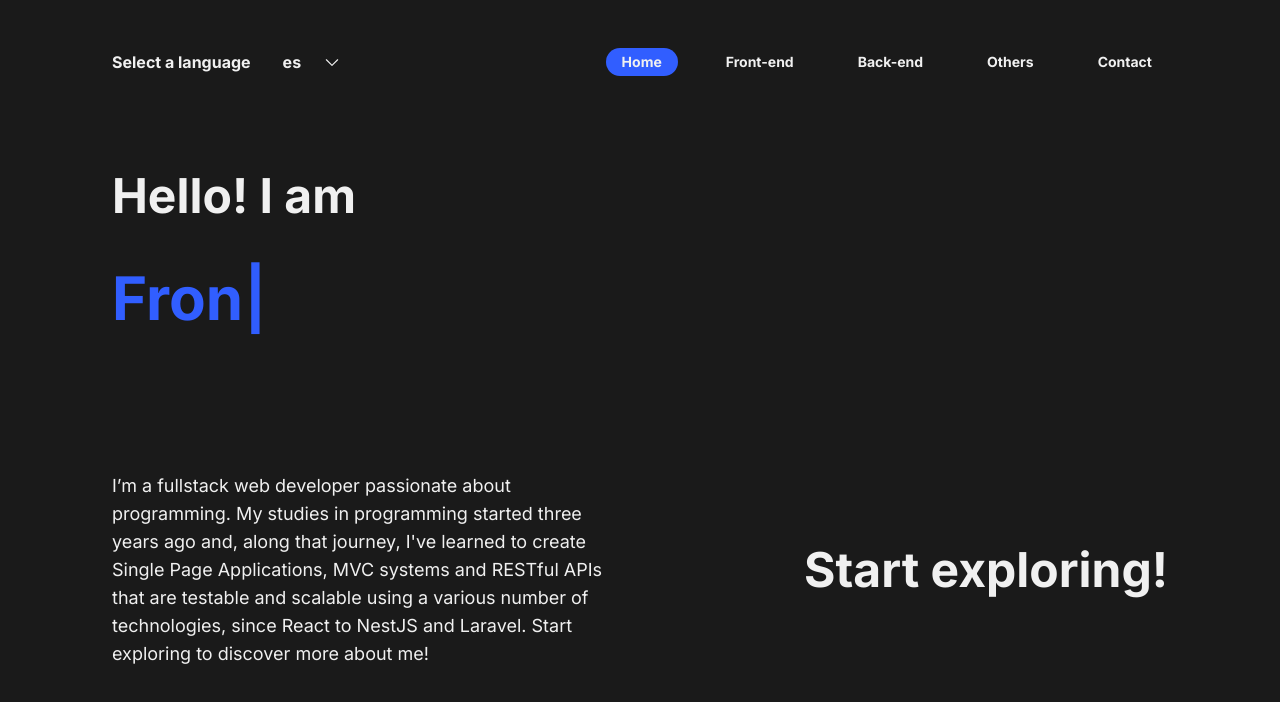
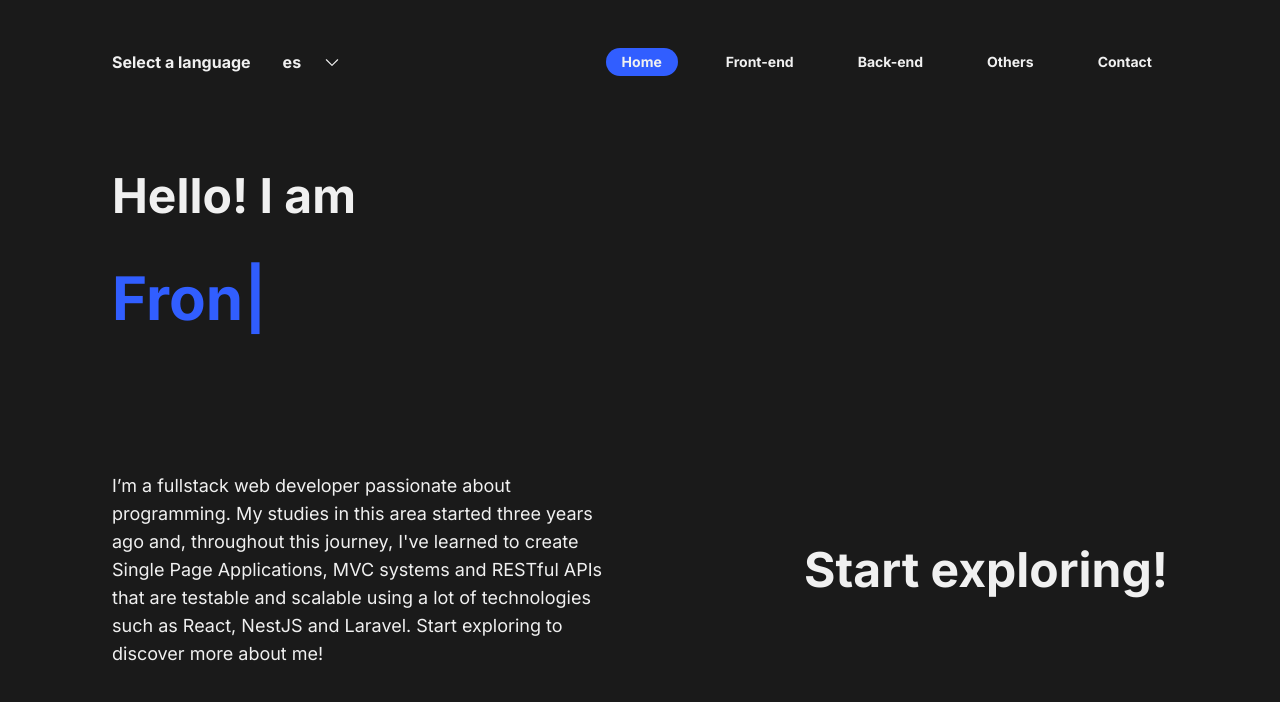
Before and after one commit to tomazcx/portfolio-web, a React (Vite) app: page / in a window 1280 px wide. Shown: the top 702 px of the page. Built offline with nearby package versions, Linux system fonts and the light colour scheme.

Commit message:
refactor: changed home page text

```diff
--- a/src/assets/texts/textsEnglish.ts
+++ b/src/assets/texts/textsEnglish.ts
@@ -16,7 +16,7 @@ export const textsEnglish = {
 		home: {
 			title: 'Hello! I am',
 			subtitles: ['Front-end Developer', 'Back-end Developer', 'Fullstack Developer', 'Tomaz Xavier'],
-			description: "I’m a fullstack web developer passionate about programming. My studies in programming started three years ago and, along that journey, I've learned to create Single Page Applications, MVC systems and RESTful APIs that are testable and scalable using a various number of technologies, since React to NestJS and Laravel. Start exploring to discover more about me!",
+			description: "I’m a fullstack web developer passionate about programming. My studies in this area started three years ago and, throughout this journey, I've learned to create Single Page Applications, MVC systems and RESTful APIs that are testable and scalable using a lot of technologies such as React, NestJS and Laravel. Start exploring to discover more about me!",
 			button: 'Start exploring!'
 		},
 		frontEnd: {
--- a/src/assets/texts/textsPortuguese.ts
+++ b/src/assets/texts/textsPortuguese.ts
@@ -16,7 +16,7 @@ export const textsPortuguese = {
 		home: {
 			title: 'Olá! Eu sou',
 			subtitles: ['Front-end Developer', 'Back-end Developer', 'Fullstack Developer', 'Tomaz Xavier'],
-			description: 'Eu sou um desenvolvedor web fullstack apaixonado por programação. Meus estudos em programação começaram três anos atrás e, ao longo dessa jornada, eu aprendi a criar Single Page Applications, sistemas MVC e APIs RESTful utilizando um variado número de tecnologias, desde React até NestJS e Laravel. Comece a explorar para descobrir mais sobre mim!',
+			description: 'Eu sou um desenvolvedor web fullstack apaixonado por programação. Meus estudos nessa área começaram três anos atrás e, ao longo dessa jornada, eu aprendi a criar Single Page Applications, sistemas MVC e APIs RESTful utilizando várias tecnologias como React, NestJS e Laravel. Comece a explorar para descobrir mais sobre mim!',
 			button: 'Comece a explorar!'
 		},
 		frontEnd: {
```
